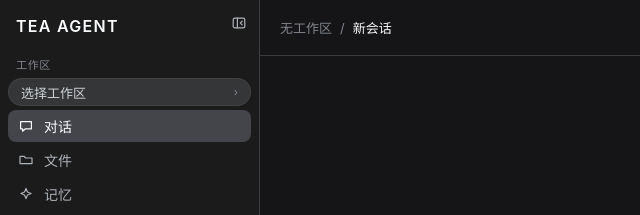
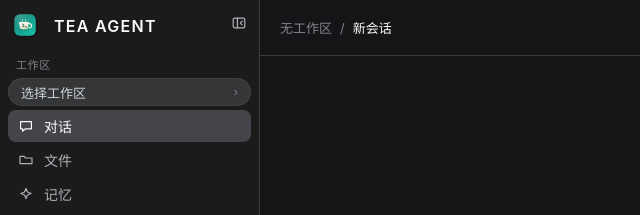
Before and after one commit to sunkwei/tea_a2, a plain HTML site: page web/index.html in a window 1280 px wide. Shown: the top 215 px of the page, 0-640 px from the left. Drawn offline with Linux system fonts and the light colour scheme; no server answers.

Commit message:
feat(web): 侧栏字标左边加图标（和 favicon 同一张图）

```diff
--- a/web/app.css
+++ b/web/app.css
@@ -28,8 +28,13 @@ button{font-family:inherit}
 /* 收起后整条侧栏让位，右侧内容自己占满（宽度跟着 .chat-col 的 max-width 走） */
 #app.side-collapsed #sidebar{display:none}
 .side-head{display:flex;align-items:center;gap:8px;padding-right:8px}
+/* 字标左边的图标：和 favicon 是同一张图（web/icon.svg） */
+.brand-mark{
+  flex:0 0 22px;width:22px;height:22px;margin:3px 0 0 14px;border-radius:6px;
+  box-shadow:0 1px 3px #0006;
+}
 .wordmark{
-  flex:1 1 auto;min-width:0;padding:16px 0 10px 16px;
+  flex:1 1 auto;min-width:0;padding:16px 0 10px 10px;
   font-size:16px;font-weight:600;letter-spacing:.08em;text-transform:uppercase;
   overflow:hidden;text-overflow:ellipsis;white-space:nowrap;
 }
--- a/web/index.html
+++ b/web/index.html
@@ -17,6 +17,10 @@
   <!-- ================= 侧边栏 ================= -->
   <aside id="sidebar">
     <div class="side-head">
+      <!-- 品牌标记：和 favicon 同一份 web/icon.svg（一杯茶，杯里是一行命令）。
+           它自带底色，所以这里只给一点投影，深色侧栏上也立得住。 -->
+      <img class="brand-mark" src="./icon.svg" alt="" width="22" height="22"
+           onerror="this.remove()">
       <div class="wordmark">TEA AGENT</div>
       <!-- 收起侧栏：把横向空间让给右侧内容；再点顶栏左侧的同一个图标即可展开 -->
       <button id="sidebar-hide" class="icon-btn" type="button" title="隐藏侧边栏（Ctrl+B）"
```
